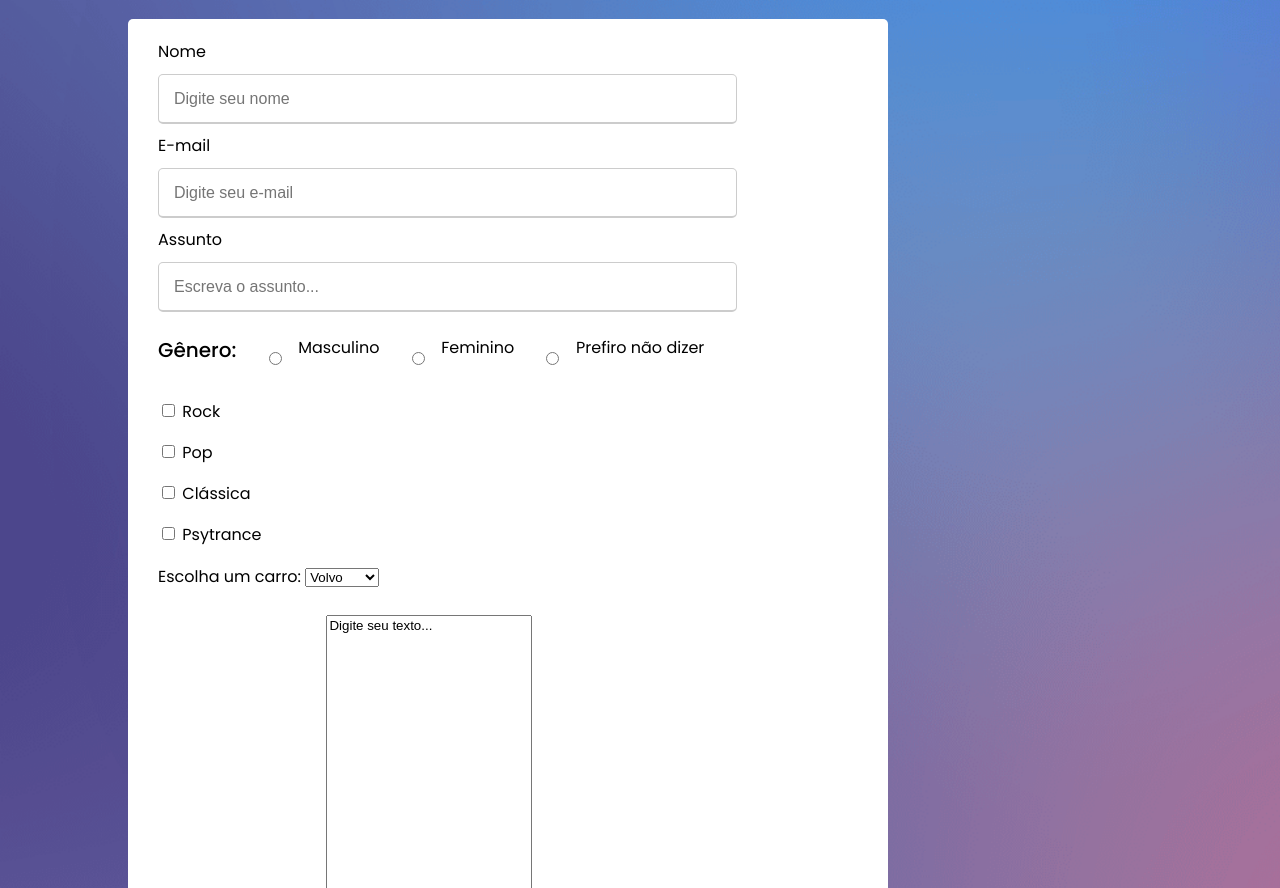
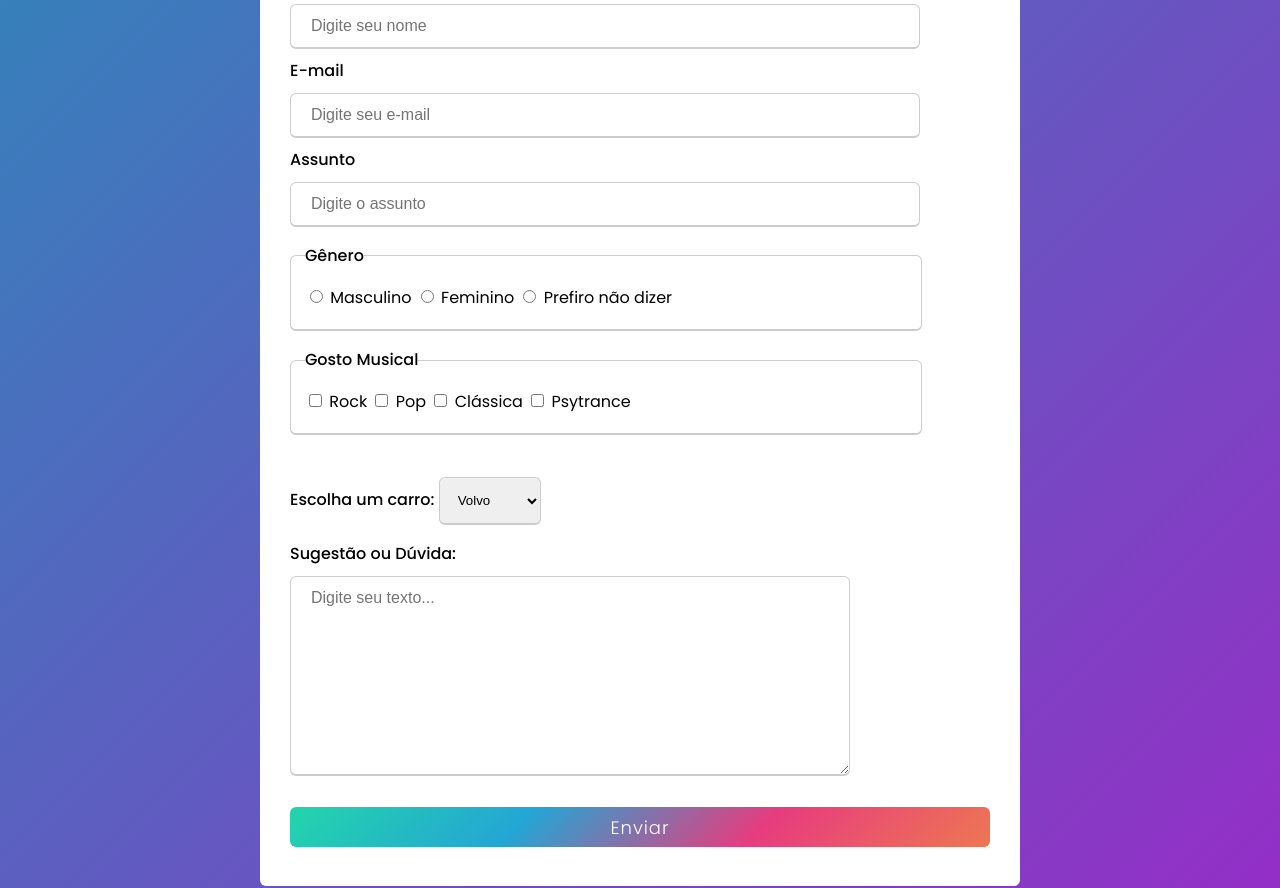
Before and after one commit to projects-yuri/AulaIW, a plain HTML site: page contato.html in a window 1280 px wide. Shown: the part 444-1332 px from the top of the page. Drawn offline with Linux system fonts and the light colour scheme.

Commit message:
Add files via upload
Formulário concluído.

```diff
--- a/contato.html
+++ b/contato.html
@@ -25,45 +25,49 @@
     <section>
         <h1 class="h1diff">Contato</h1>
     </section>
-        <h2>Formulário de Contato</h2>
-
         <p class="centro">Entre em contato conosco.</p>
-        <form class="formcontainer">
+        <div class="formcontainer">
+            <form>
                 <div class="user-details">
                     <div>
-                    <label>Nome</label><br>
-                    <input class="details" type="text" placeholder="Digite seu nome" required><br>
+                        <label>Nome</label>
+                        <input class="details" type="text" placeholder="Digite seu nome" required>
                     </div>
                     <div>
-                    <label>E-mail</label><br>
-                    <input class="details" type="email" placeholder="Digite seu e-mail" required><br>
+                        <label>E-mail</label>
+                        <input class="details" type="email" placeholder="Digite seu e-mail" required>
                     </div>
                     <div>
-                    <label>Assunto</label><br>
-                    <input class="details" type="text" placeholder="Escreva o assunto..." required><br>
+                        <label>Assunto</label>
+                        <input class="details" type="text" placeholder="Digite o assunto" required>
                     </div>
                 </div>
-            <div class="gender-details">
-                <span class="gender-title">Gênero:</span><br>
+                <div>
+                    <fieldset>
+                        <legend>Gênero</legend>
                             <input type="radio" id="male" name="gender" value="male">
-                <label for="male">Masculino</label><br>
+                            <label for="male">Masculino</label>
                             <input type="radio" id="female" name="gender" value="female">
-                <label for="female">Feminino</label><br>
+                            <label for="female">Feminino</label>
                             <input type="radio" id="dontknow" name="gender" value="dontknow">
-                <label for="dontknow">Prefiro não dizer</label><br>
+                            <label for="dontknow">Prefiro não dizer</label>
+                    </fieldset>
                 </div>
                 <div>
+                    <fieldset>
+                        <legend>Gosto Musical</legend>
                             <input type="checkbox" id="rock" name="genre" value="rock">
-                <label for="rock">Rock</label><br>
+                            <label for="rock">Rock</label>
                             <input type="checkbox" id="pop" name="genre" value="pop">
-                <label for="pop">Pop</label><br>
+                            <label for="pop">Pop</label>
                             <input type="checkbox" id="classic" name="genre" value="classic">
-                <label for="classic">Clássica</label><br>
+                            <label for="classic">Clássica</label>
                             <input type="checkbox" id="psytrance" name="genre" value="psytrance">
-                <label for="psytrance">Psytrance</label><br>
+                            <label for="psytrance">Psytrance</label>
+                    </fieldset>
                 </div>
                 <div>
-                <label for="cars">Escolha um carro:</label>
+                    <label for="cars" style="font-weight: 500;">Escolha um carro:</label>
                         <select id="cars" name="cars">
                             <option value="volvo">Volvo</option>
                             <option value="mclaren">McLaren</option>
@@ -72,13 +76,14 @@
                         </select>
                 </div>
                 <div>
-                <label for="message">Sugestão ou Dúvida:</label>
-                <textarea name="message" style="width:200px; height:300px;">Digite seu texto...</textarea>
+                    <label for="message" style="font-weight: 500;">Sugestão ou Dúvida:</label>
+                    <textarea name="message" style="width:80%; height:200px;" placeholder="Digite seu texto..."></textarea>
                 </div>
-            <div class="button">
+                <div>
                     <input type="submit" value="Enviar">
                 </div>
             </form>
+        </div>
     </div>
     <footer>
         <p class="centro">Rodapé</p>
--- a/css/style.css
+++ b/css/style.css
@@ -6,9 +6,7 @@
   }
 
   body{
-    background-image: url("../img/wallpaper.png");
-    background-repeat: no-repeat;
-    background-size: cover;
+    background: linear-gradient(135deg, #2391b9, #9a29c7);
   }
 
   header, footer{
@@ -152,7 +150,6 @@
   .imglogo{
     width: 100%;
     filter: brightness(1.40);
-    margin-left: 25%;
   }
 
   figure{
@@ -218,25 +215,41 @@
     background-color: white;
   }
 
+  .user-details{
+    font-weight: 500;
+  }
+
   .formcontainer{
     max-width: 700px;
-    width: 100%;
+    width: 80%;
+    margin-left: auto;
+    margin-right: auto;
     background:#FFF;
     padding: 25px 30px;
-    border-radius: 5px;
+    border-radius: 6px;
     font-family: 'Poppins', sans-serif;
+    margin-bottom: 5%;
   }
 
-  .details{
+  legend{
+    font-weight: 500;
+  }
+
+  .details, textarea{
     height: 45px;
-    width: 80%;
+    width: 90%;
     outline: none;
-    border-radius: 5px;
+    border-radius: 6px;
     border: 1px solid #ccc;
-    padding-left: 15px;
+    padding: 12px 20px;
     font-size: 16px;
     border-bottom-width: 2px;
+    box-sizing: border-box;
     transition: all 0.3s ease;
+  }
+
+  input[type=text], [type=email]{
+    display: block;
   }
 
   input:focus,
@@ -244,34 +257,82 @@
     border-color: #E73C7E;
   }
 
-  form .gender-details .gender-title{
-    font-size: 20px;
-    font-weight: 500;
-  }
-
-  form .gender-details{
-    display: flex;
-    width: 80%;
-    margin: 14px 0;
-    justify-content: space-between;
-  }
-
-  form .button input{
+  input[type=submit]{
     height: 40px;
     width: 100%;
     outline: none;
     color: #fff;
     background: linear-gradient(-45deg, #EE7752, #E73C7E, #23A6D5, #23D5AB);
     border: none;
+    font-family: 'Poppins';
     font-size: 18px;
-    font-weight: 500;
+    font-weight: 300;
     letter-spacing: 1px;
-    border-radius: 5px;
+    border-radius: 6px;
   }
 
-  form .button input:hover{
+  input[type=submit]:hover{
     background: linear-gradient(45deg, #EE7752, #E73C7E, #23A6D5, #23D5AB);
+    cursor: pointer;
   }
+
+  fieldset{
+    width: 86%;
+    border: 1px solid #ccc;
+    border-radius: 6px;
+    padding: 2%;
+    border-bottom-width: 2px;
+    margin-top: 3%;
+    margin-bottom: 3%;
+  }
+
+  fieldset:hover{
+    border-color: #E73C7E;
+    transition: all 0.3s ease;
+  }
+
+  .height{
+    font-weight: 400;
+  }
+
+  /* Scrollbar customizado*/
+  /* width */
+::-webkit-scrollbar {
+  width: 10px;
+}
+
+/* Track */
+::-webkit-scrollbar-track {
+  background: rgb(0, 0, 0);
+}
+
+/* Handle */
+::-webkit-scrollbar-thumb{
+  cursor:pointer;
+  height:8px;
+  background: gray;
+  border-radius: 5px;
+}
+
+/* Handle on hover */
+::-webkit-scrollbar-thumb:hover {
+  background: rgb(99, 99, 99);
+}
+
+select{
+  border: 1px solid #ccc;
+  border-radius: 6px;
+  padding: 2%;
+  border-bottom-width: 2px;
+  margin-top: 3%;
+  margin-bottom: 3%;
+}
+
+select:hover{
+  border-color: #E73C7E;
+  transition: all 0.3s ease;
+}
+
   /*
   Tag = apenas o nome da tag
   Classe = ponto e o nome da classe, exemplo: .classe
```
Lines whose indentation alone changed are shown as unchanged.
